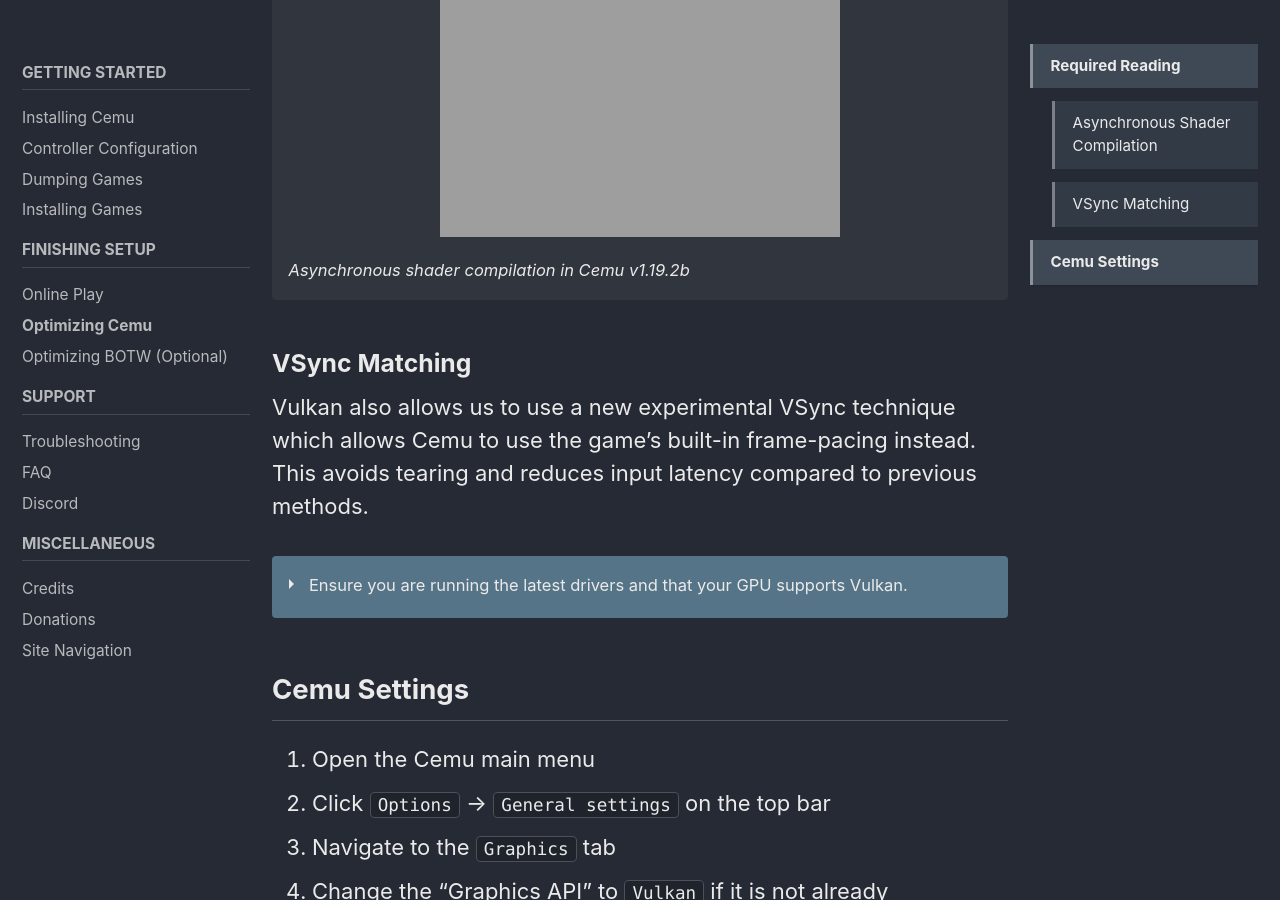
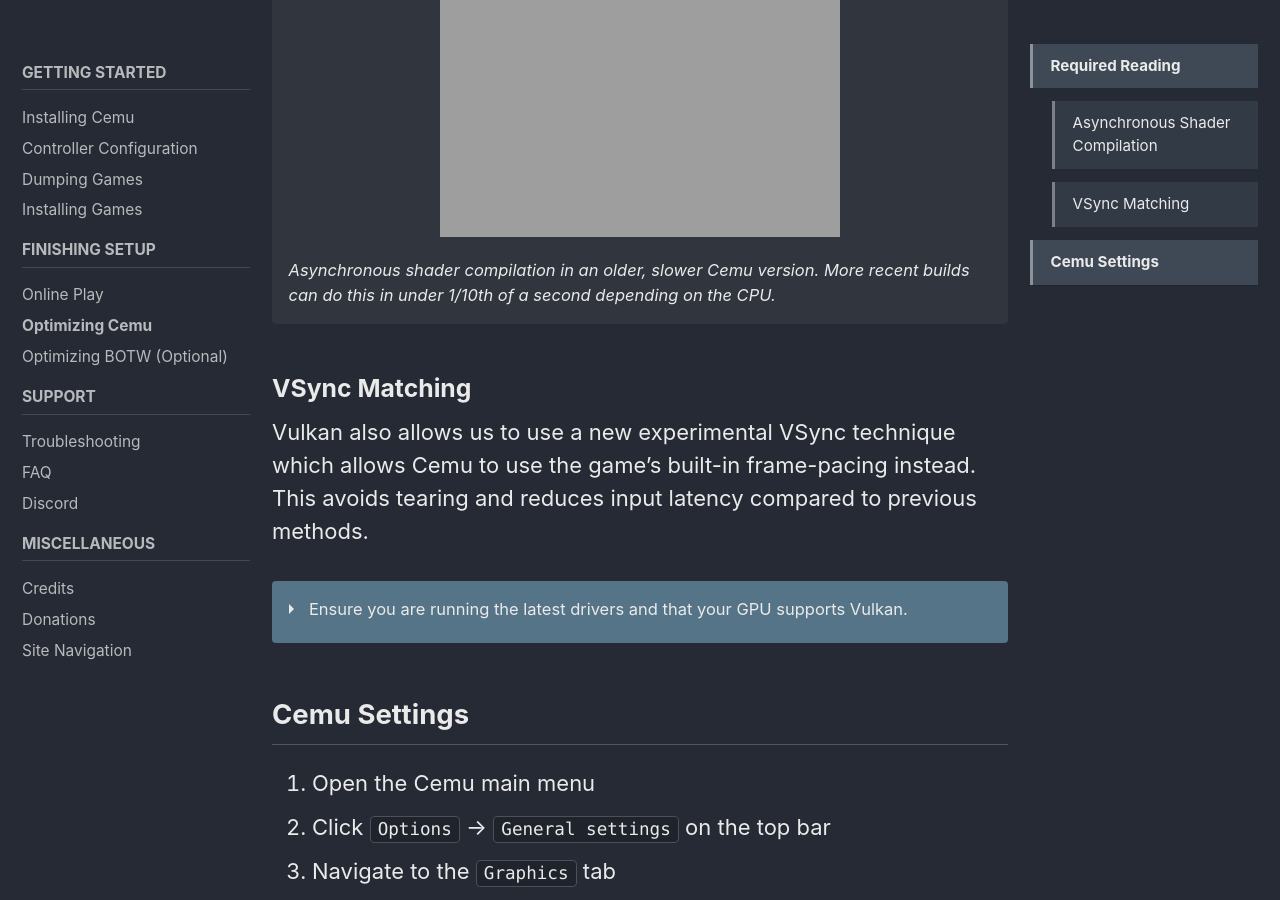
Before and after one commit to cfw-guide/cemu.cfw.guide, a Jekyll site: the page built from _pages/en_US/optimizing-cemu.md, in a window 1280 px wide and 900 px high, scrolled down 1307 px. Built offline with Jekyll 4.4.1, drawn with Linux system fonts in a browser that asks for light colours; cached includes are drawn as plain includes.

Commit message:
Update optimizing-cemu.md

```diff
--- a/_pages/en_US/optimizing-cemu.md
+++ b/_pages/en_US/optimizing-cemu.md
@@ -25,7 +25,7 @@
 {% capture async-gif %}
 ![]({{ "/assets/images/async.gif" | absolute_url }}){: .align-center}
 
-<i>Asynchronous shader compilation in Cemu v1.19.2b</i>
+<i>Asynchronous shader compilation in an older, slower Cemu version. More recent builds can do this in under 1/10th of a second depending on the CPU.</i>
 
 {% endcapture %}
 
```
